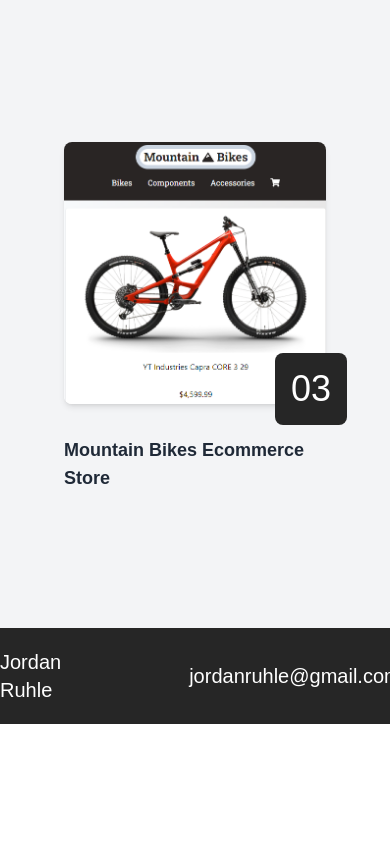
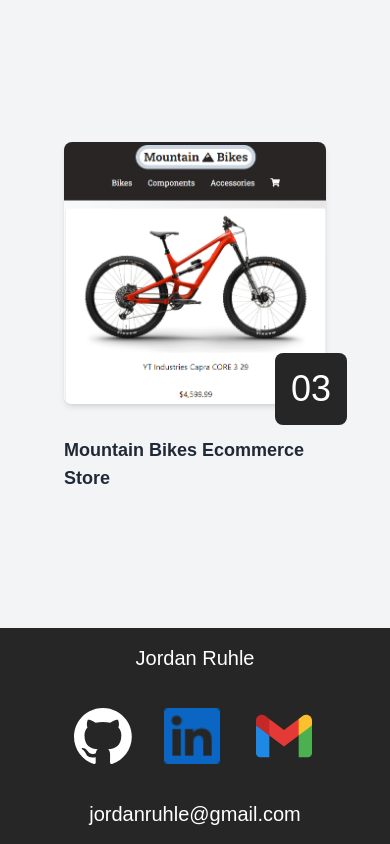
Before and after one commit to jordanruhle/portfolio, a React (Create React App) app in the folder client/: page / in a window 390 px wide. Shown: the part 2838-3682 px from the top of the page. Before the commit the page ends 3562 px from the top, so only its background shows below. Built offline with nearby package versions, Linux system fonts and the light colour scheme.

Commit message:
mobile responsive

```diff
--- a/client/src/components/Social.jsx
+++ b/client/src/components/Social.jsx
@@ -5,8 +5,8 @@
 
 const SocialLinks = () => {
   return (
-    <footer className='py-4 bg-neutral-800'>
-    <div className='mx-auto flex justify-between items-center max-w-screen-xl gap-8 '>
+    <footer className='p-4 bg-neutral-800'>
+    <div className='mx-auto flex flex-col sm:flex-row sm:justify-between items-center max-w-screen-xl gap-8 '>
       <p className='text-white text-xl'>Jordan Ruhle</p>
       <ul className='flex justify-center items-center gap-8'>
         <li><a href="https://github.com/jordanruhle"><img src={githubLogo} alt="gmail" className='h-14'/></a></li>
```
